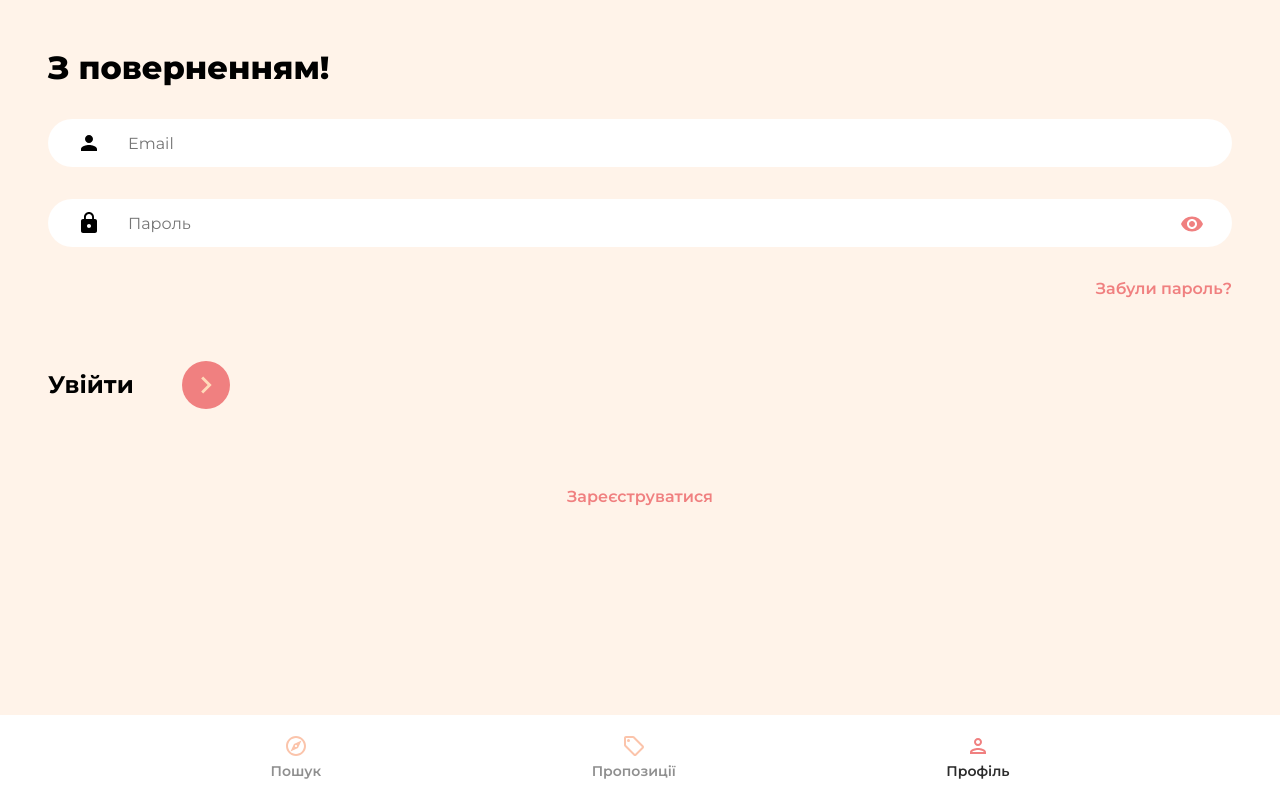
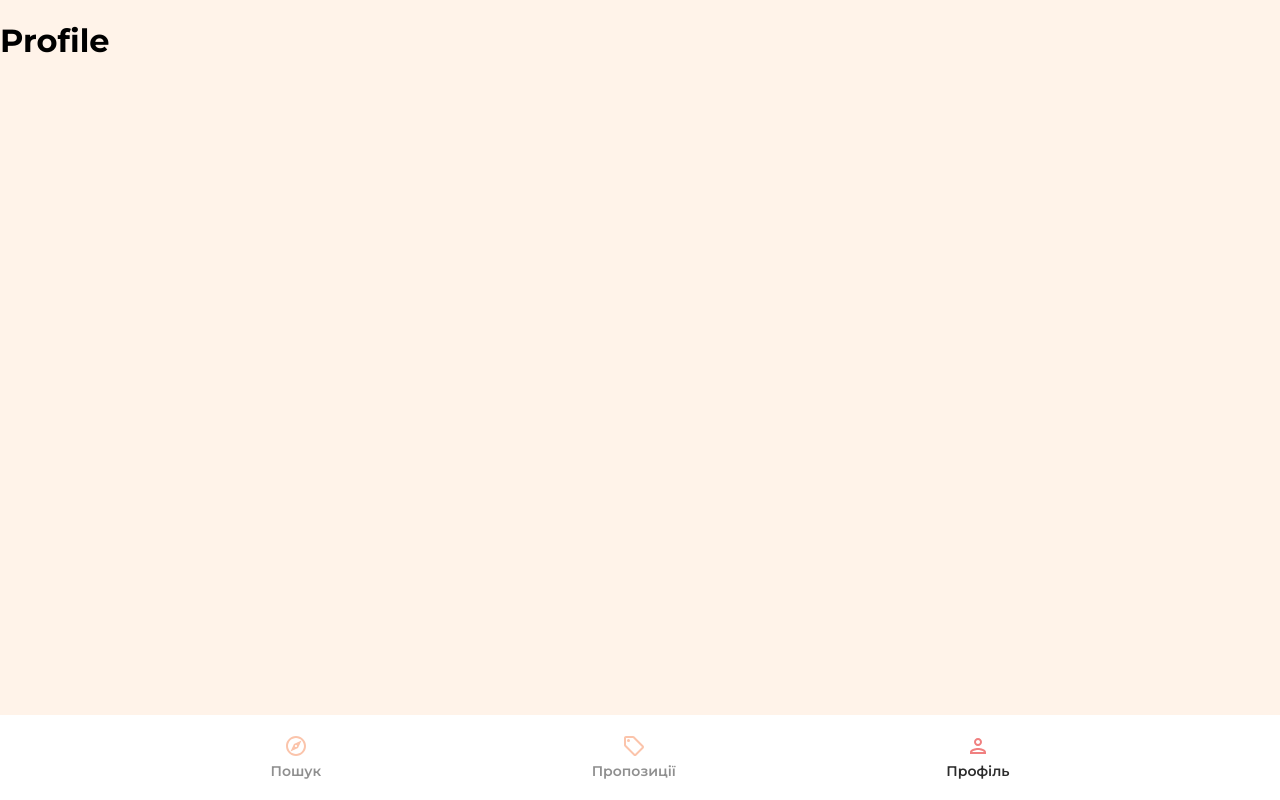
Before and after one commit to Nevskayad/real-estate, a React (Create React App) app: page /profile in a window 1280 px wide. Built offline with nearby package versions, Linux system fonts and the light colour scheme.

Commit message:
Deploy user sign in

```diff
--- a/src/App.js
+++ b/src/App.js
@@ -14,7 +14,7 @@
         <Routes>
           <Route path="/" element={<Explore />} />
           <Route path="/offers" element={<Offers />} />
-          <Route path="/profile" element={<SignIn />} />
+          <Route path="/profile" element={<Profile />} />
           <Route path="/sign-in" element={<SignIn />} />
           <Route path="/sign-up" element={<SignUp />} />
           <Route path="/forgot-password" element={<ForgotPassword />} />
--- a/src/pages/SignIn.jsx
+++ b/src/pages/SignIn.jsx
@@ -1,5 +1,6 @@
 import { useState } from 'react';
 import { Link, useNavigate } from 'react-router-dom';
+import { getAuth, signInWithEmailAndPassword } from 'firebase/auth';
 import { ReactComponent as ArrowRightIcon } from '../assets/svg/keyboardArrowRightIcon.svg';
 import visibility from '../assets/svg/visibility.svg';
 
@@ -20,6 +21,26 @@
     }));
   };
 
+  const onSubmit = async (e) => {
+    e.preventDefault();
+
+    try {
+      const auth = getAuth();
+
+      const userCredential = await signInWithEmailAndPassword(
+        auth,
+        email,
+        password
+      );
+
+      if (userCredential.user) {
+        navigate('/');
+      }
+    } catch (error) {
+      console.log(error);
+    }
+  };
+
   return (
     <>
       <div className="pageContainer">
@@ -28,7 +49,7 @@
         </header>
 
         <main>
-          <form>
+          <form onSubmit={onSubmit}>
             <input
               type="email"
               className="emailInput"
```
